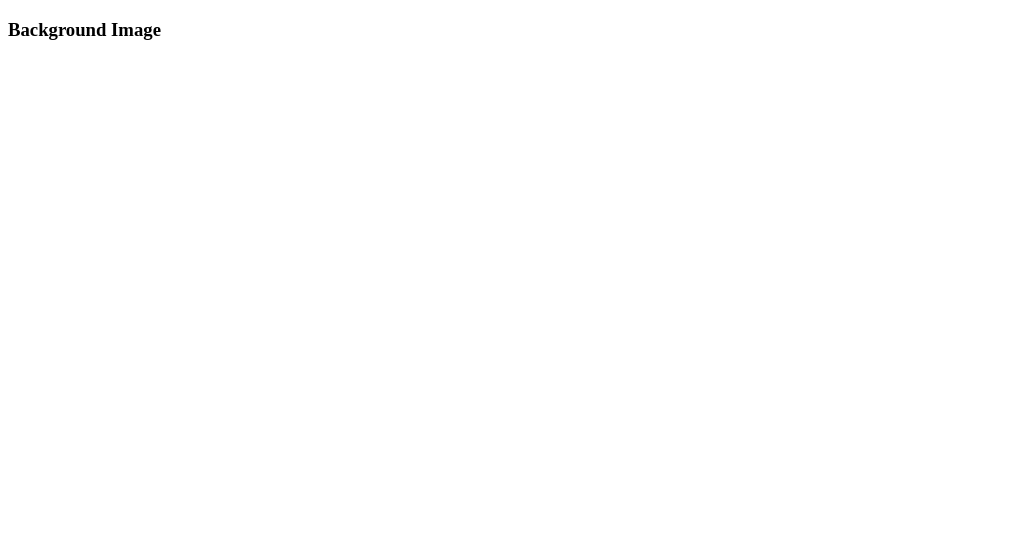
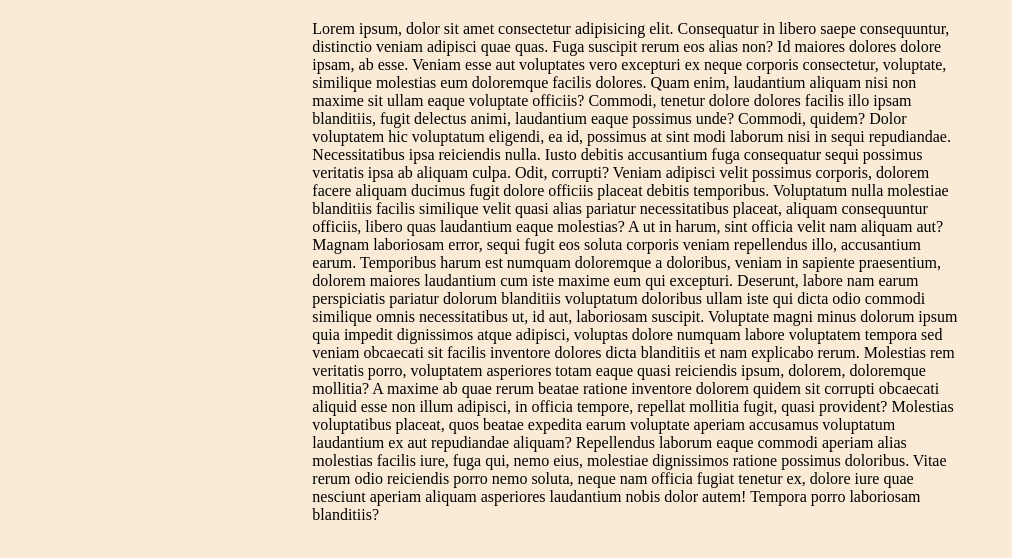
Before and after one commit to gauri-mahashabde/30-Days-of-HTML-and-CSS, a plain HTML site: page Basic-HTML2/Index.html in a window 1280 px wide. Shown: the whole page, without its empty margins (0-1012 px from the left). Drawn offline with Linux system fonts and the light colour scheme.

Commit message:
New properties added

```diff
--- a/Basic-HTML2/Index.html
+++ b/Basic-HTML2/Index.html
@@ -1,13 +1,52 @@
 <!DOCTYPE html>
 <html lang="en">
-<head>
-    <meta charset="UTF-8">
-    <meta http-equiv="X-UA-Compatible" content="IE=edge">
-    <meta name="viewport" content="width=device-width, initial-scale=1.0">
+  <head>
+    <meta charset="UTF-8" />
+    <meta http-equiv="X-UA-Compatible" content="IE=edge" />
+    <meta name="viewport" content="width=device-width, initial-scale=1.0" />
     <title>Document</title>
     <link rel="stylesheet" href="style.css" />
-</head>
-<body>
-    <h3>Background Image</h3>
-</body>
+  </head>
+  <body>
+
+    <p>
+      Lorem ipsum, dolor sit amet consectetur adipisicing elit. Consequatur in
+      libero saepe consequuntur, distinctio veniam adipisci quae quas. Fuga
+      suscipit rerum eos alias non? Id maiores dolores dolore ipsam, ab esse.
+      Veniam esse aut voluptates vero excepturi ex neque corporis consectetur,
+      voluptate, similique molestias eum doloremque facilis dolores. Quam enim,
+      laudantium aliquam nisi non maxime sit ullam eaque voluptate officiis?
+      Commodi, tenetur dolore dolores facilis illo ipsam blanditiis, fugit
+      delectus animi, laudantium eaque possimus unde? Commodi, quidem? Dolor
+      voluptatem hic voluptatum eligendi, ea id, possimus at sint modi laborum
+      nisi in sequi repudiandae. Necessitatibus ipsa reiciendis nulla. Iusto
+      debitis accusantium fuga consequatur sequi possimus veritatis ipsa ab
+      aliquam culpa. Odit, corrupti? Veniam adipisci velit possimus corporis,
+      dolorem facere aliquam ducimus fugit dolore officiis placeat debitis
+      temporibus. Voluptatum nulla molestiae blanditiis facilis similique velit
+      quasi alias pariatur necessitatibus placeat, aliquam consequuntur
+      officiis, libero quas laudantium eaque molestias? A ut in harum, sint
+      officia velit nam aliquam aut? Magnam laboriosam error, sequi fugit eos
+      soluta corporis veniam repellendus illo, accusantium earum. Temporibus
+      harum est numquam doloremque a doloribus, veniam in sapiente praesentium,
+      dolorem maiores laudantium cum iste maxime eum qui excepturi. Deserunt,
+      labore nam earum perspiciatis pariatur dolorum blanditiis voluptatum
+      doloribus ullam iste qui dicta odio commodi similique omnis necessitatibus
+      ut, id aut, laboriosam suscipit. Voluptate magni minus dolorum ipsum quia
+      impedit dignissimos atque adipisci, voluptas dolore numquam labore
+      voluptatem tempora sed veniam obcaecati sit facilis inventore dolores
+      dicta blanditiis et nam explicabo rerum. Molestias rem veritatis porro,
+      voluptatem asperiores totam eaque quasi reiciendis ipsum, dolorem,
+      doloremque mollitia? A maxime ab quae rerum beatae ratione inventore
+      dolorem quidem sit corrupti obcaecati aliquid esse non illum adipisci, in
+      officia tempore, repellat mollitia fugit, quasi provident? Molestias
+      voluptatibus placeat, quos beatae expedita earum voluptate aperiam
+      accusamus voluptatum laudantium ex aut repudiandae aliquam? Repellendus
+      laborum eaque commodi aperiam alias molestias facilis iure, fuga qui, nemo
+      eius, molestiae dignissimos ratione possimus doloribus. Vitae rerum odio
+      reiciendis porro nemo soluta, neque nam officia fugiat tenetur ex, dolore
+      iure quae nesciunt aperiam aliquam asperiores laudantium nobis dolor
+      autem! Tempora porro laboriosam blanditiis?
+    </p>
+  </body>
 </html>
--- a/Basic-HTML2/style.css
+++ b/Basic-HTML2/style.css
@@ -1,3 +1,12 @@
      *{
-        background-image: -webkit-image-set();
+        width: 80%;
+        margin: auto;
      }
+
+     body{
+      background-color: antiquewhite;
+     }
+
+     p{
+      padding-top: 20px;
+     }
```
